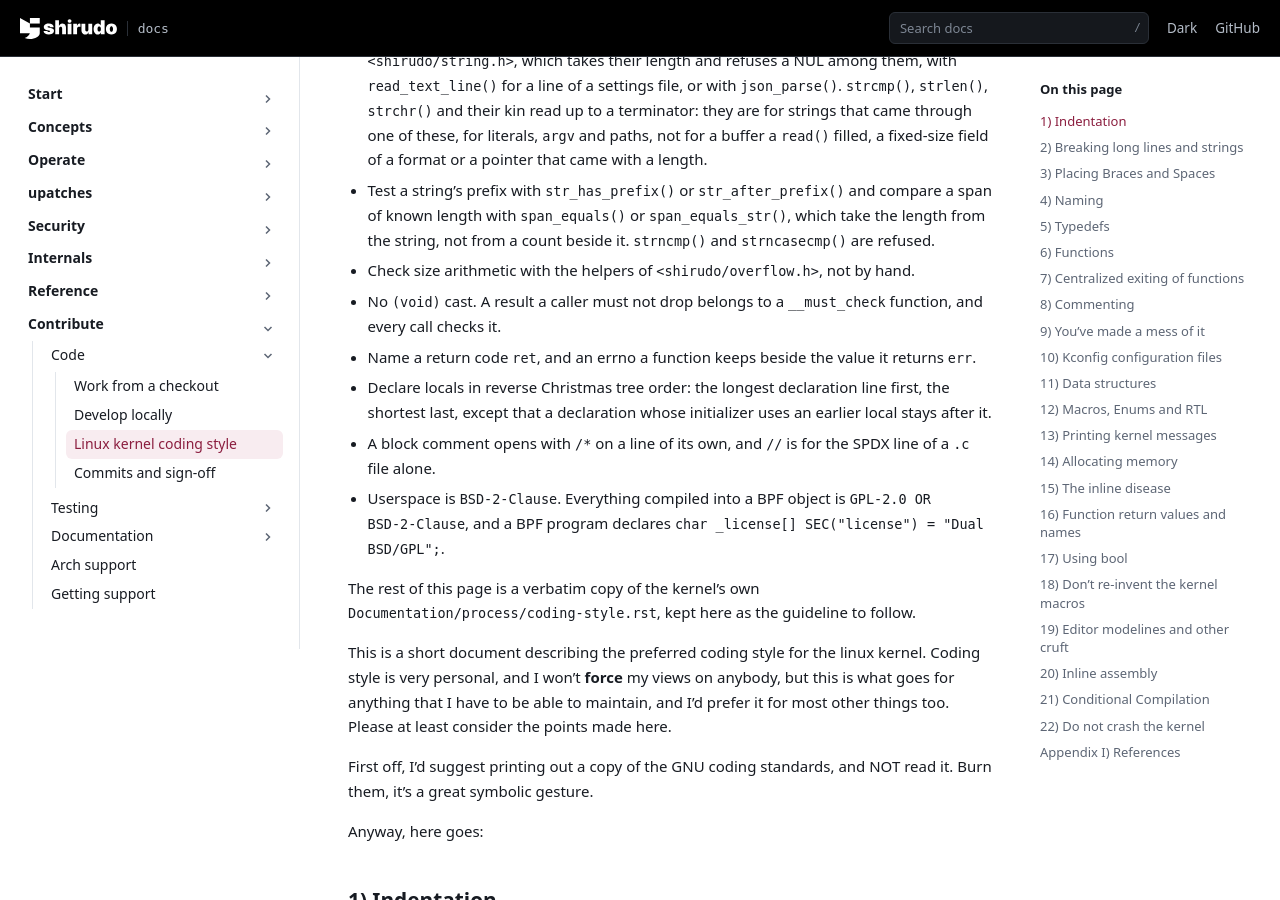
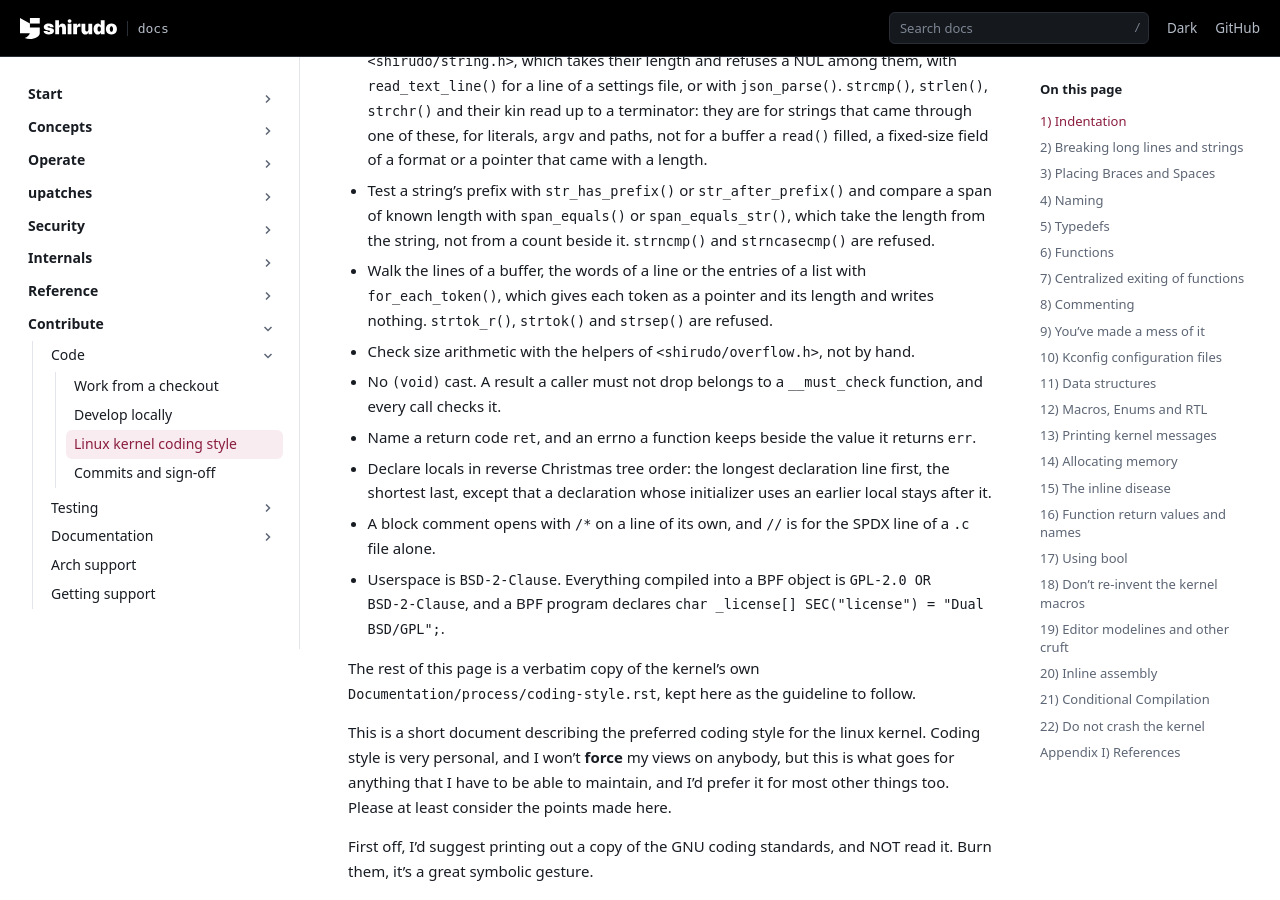
Before and after one commit to AliBashaSY/shirudo, a Sphinx documentation site: the page built from Documentation/contribute/code/coding-style.rst, in a window 1280 px wide and 900 px high, scrolled down 500 px. Built offline with Sphinx 7.4.7, drawn with Linux system fonts in a browser that asks for light colours; pages that are not in the unit, such as notebooks, are missing from menus.

Commit message:
string: poison strtok_r(), strtok() and strsep()
Every walk of a buffer's tokens goes through for_each_token(). Refuse
the three functions of the C library that cut a string by writing into
it, where the string copies and compares are refused, and report a
call in an added line as STRING_TOKENS in check-style.sh, outside the
tests, for the files the pragma does not reach.

strtok() was refused by the banned rule of testing/coccinelle already,
for its hidden state, which stays.

Signed-off-by: Daniel Borkmann <daniel@iogearbox.net>

```diff
--- a/Documentation/contribute/code/coding-style.rst
+++ b/Documentation/contribute/code/coding-style.rst
@@ -34,6 +34,10 @@ its BPF programs, with these rules of its own, which
   ``span_equals()`` or ``span_equals_str()``, which take the length from
   the string, not from a count beside it. ``strncmp()`` and
   ``strncasecmp()`` are refused.
+- Walk the lines of a buffer, the words of a line or the entries of a
+  list with ``for_each_token()``, which gives each token as a pointer and
+  its length and writes nothing. ``strtok_r()``, ``strtok()`` and
+  ``strsep()`` are refused.
 - Check size arithmetic with the helpers of ``<shirudo/overflow.h>``,
   not by hand.
 - No ``(void)`` cast. A result a caller must not drop belongs to a
--- a/Documentation/contribute/testing/test-coverage.rst
+++ b/Documentation/contribute/testing/test-coverage.rst
@@ -42,9 +42,9 @@ signed config image.
        licenses, the upstream tag of a carried file, and the tree itself
    * - ``t0003-check-style``
      - ``check-style.sh``: checkpatch at 100 columns, the block-comment
-       opener, the subject length, the integer, parser, copy, format
-       and compare rules, and a fetch of ``checkpatch.pl`` that asks a
-       host which does not answer only once
+       opener, the subject length, the integer, parser, copy, format,
+       compare and token rules, and a fetch of ``checkpatch.pl`` that
+       asks a host which does not answer only once
    * - ``t0004-ci-commit-range``
      - ``ci-commit-range.sh``: the ranges for a pull request, a push and
        a force push
```
Also changed, not shown: AGENTS.md (+2 -1 lines), .agents/skills/coding/SKILL.md, 3 other files.
